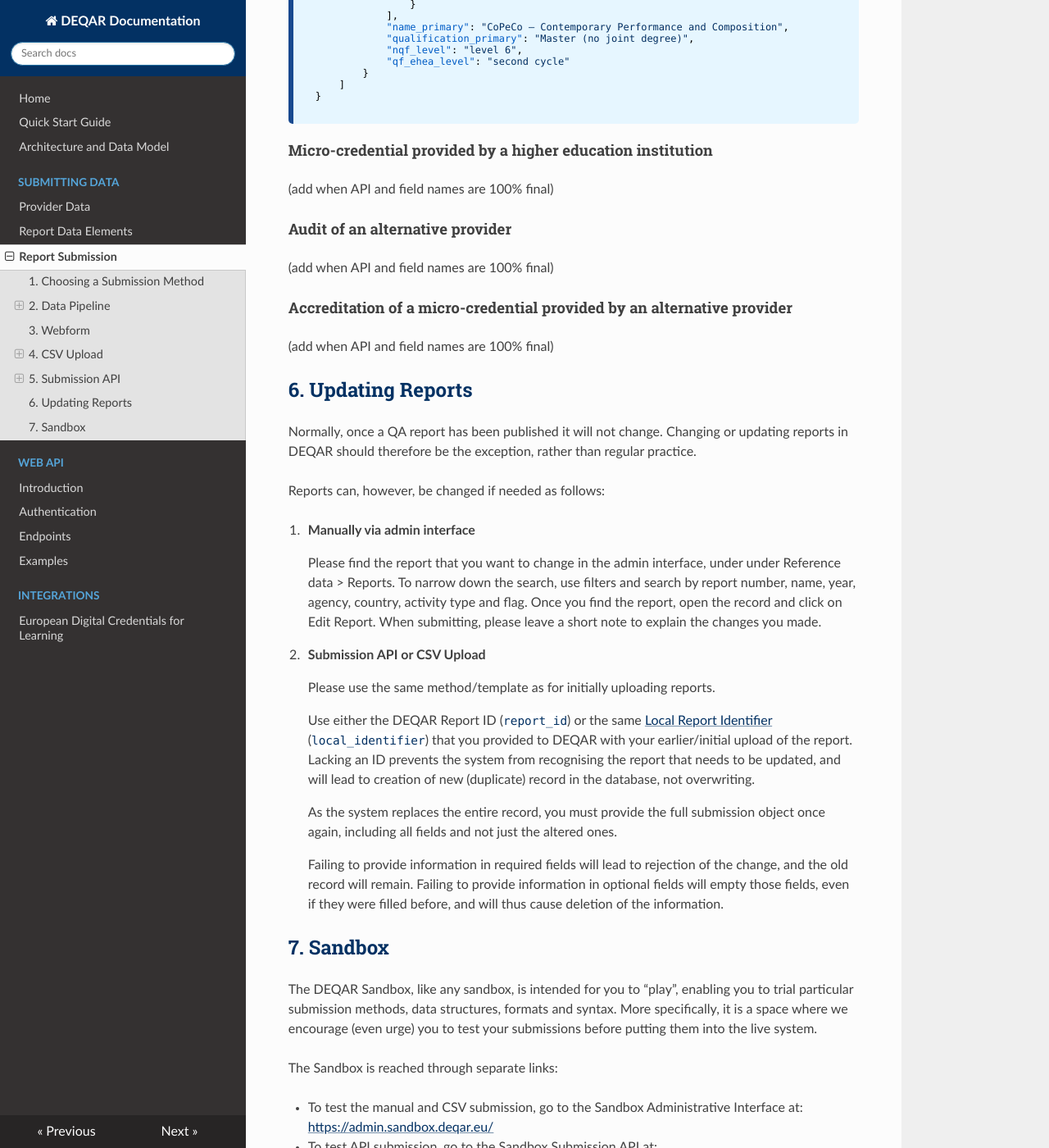
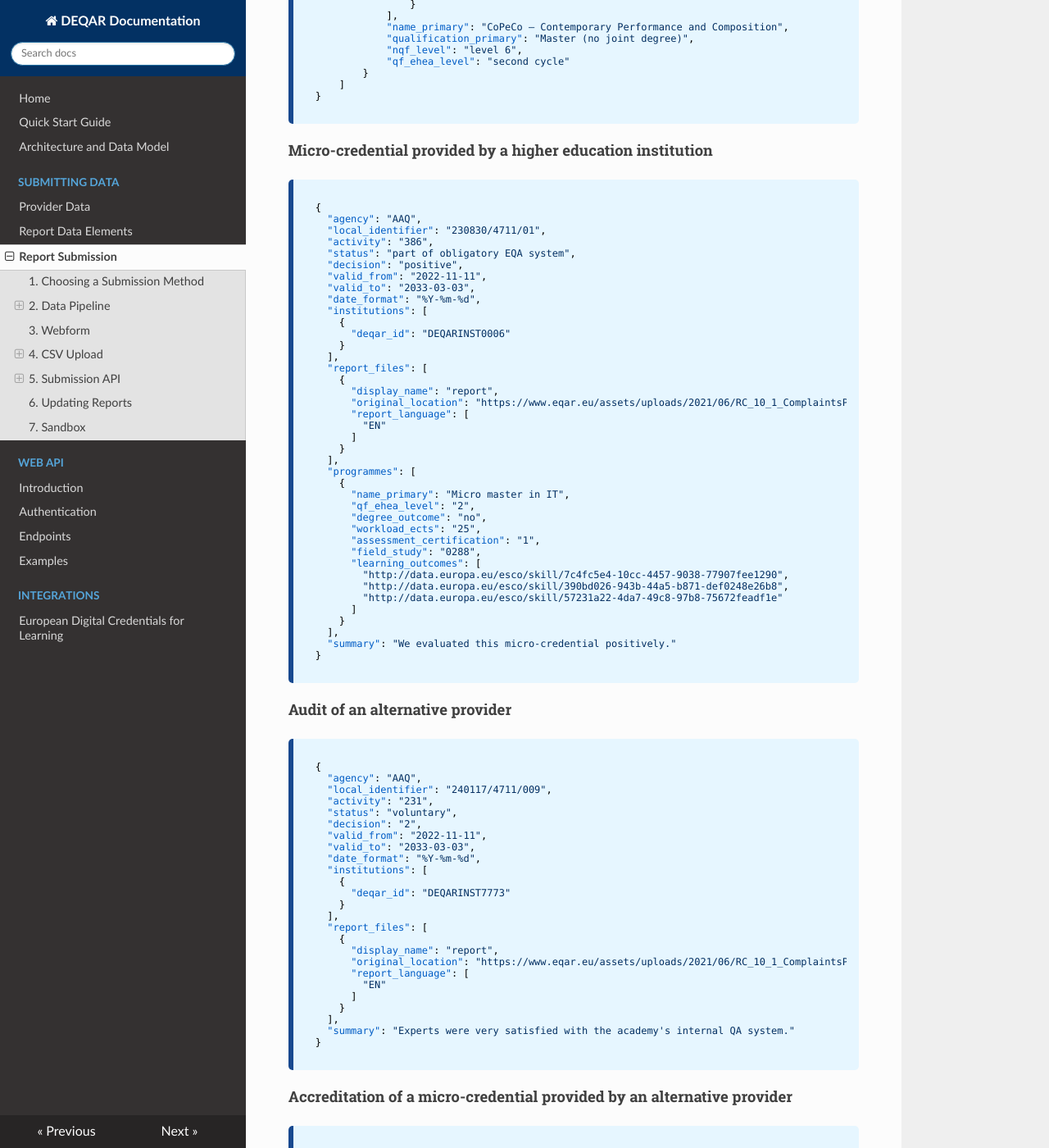
Before and after one commit to EQAR/deqar-docs, an MkDocs documentation site: the page built from docs/data_submission.md, in a window 1280 px wide and 1400 px high, scrolled down 13697 px. Shown: the whole window at 82% size. Built offline with MkDocs 1.6.1, drawn with Linux system fonts in a browser that asks for light colours; nearby versions of some CDN libraries; some of the changed text lies outside the part shown.

Commit message:
add JSON examples for MC and APs

````diff
--- a/docs/data_submission.md
+++ b/docs/data_submission.md
@@ -448,15 +448,123 @@
 
 #### Micro-credential provided by a higher education institution
 
-(add when API and field names are 100% final)
+```json
+{
+  "agency": "AAQ",
+  "local_identifier": "230830/4711/01",
+  "activity": "386",
+  "status": "part of obligatory EQA system",
+  "decision": "positive",
+  "valid_from": "2022-11-11",
+  "valid_to": "2033-03-03",
+  "date_format": "%Y-%m-%d",
+  "institutions": [
+    {
+      "deqar_id": "DEQARINST0006"
+    }
+  ],
+  "report_files": [
+    {
+      "display_name": "report",
+      "original_location": "https://www.eqar.eu/assets/uploads/2021/06/RC_10_1_ComplaintsPolicy_v3_0.pdf",
+      "report_language": [
+        "EN"
+      ]
+    }
+  ],
+  "programmes": [
+    {
+      "name_primary": "Micro master in IT",
+      "qf_ehea_level": "2",
+      "degree_outcome": "no",
+      "workload_ects": "25",
+      "assessment_certification": "1",
+      "field_study": "0288",
+      "learning_outcomes": [
+        "http://data.europa.eu/esco/skill/7c4fc5e4-10cc-4457-9038-77907fee1290",
+        "http://data.europa.eu/esco/skill/390bd026-943b-44a5-b871-def0248e26b8",
+        "http://data.europa.eu/esco/skill/57231a22-4da7-49c8-97b8-75672feadf1e"
+      ]
+    }
+  ],
+  "summary": "We evaluated this micro-credential positively."
+}
+```
 
 #### Audit of an alternative provider
 
-(add when API and field names are 100% final)
+```json
+{
+  "agency": "AAQ",
+  "local_identifier": "240117/4711/009",
+  "activity": "231",
+  "status": "voluntary",
+  "decision": "2",
+  "valid_from": "2022-11-11",
+  "valid_to": "2033-03-03",
+  "date_format": "%Y-%m-%d",
+  "institutions": [
+    {
+      "deqar_id": "DEQARINST7773"
+    }
+  ],
+  "report_files": [
+    {
+      "display_name": "report",
+      "original_location": "https://www.eqar.eu/assets/uploads/2021/06/RC_10_1_ComplaintsPolicy_v3_0.pdf",
+      "report_language": [
+        "EN"
+      ]
+    }
+  ],
+  "summary": "Experts were very satisfied with the academy's internal QA system."
+}
+```
 
 #### Accreditation of a micro-credential provided by an alternative provider
 
-(add when API and field names are 100% final)
+```json
+{
+  "agency": "AAQ",
+  "local_identifier": "230830/4711/02",
+  "activity": "386",
+  "status": "voluntary",
+  "decision": "positive",
+  "valid_from": "2022-11-11",
+  "valid_to": "2033-03-03",
+  "date_format": "%Y-%m-%d",
+  "institutions": [
+    {
+      "deqar_id": "DEQARINST7773"
+    }
+  ],
+  "report_files": [
+    {
+      "display_name": "report",
+      "original_location": "https://www.eqar.eu/assets/uploads/2021/06/RC_10_1_ComplaintsPolicy_v3_0.pdf",
+      "report_language": [
+        "EN"
+      ]
+    }
+  ],
+  "programmes": [
+    {
+      "name_primary": "Using Pandas and Python for survey analysis",
+      "qf_ehea_level": "2",
+      "degree_outcome": "2",
+      "workload_ects": "5",
+      "assessment_certification": "1",
+      "field_study": "0288",
+      "learning_outcomes": [
+        "http://data.europa.eu/esco/skill/7c4fc5e4-10cc-4457-9038-77907fee1290",
+        "http://data.europa.eu/esco/skill/390bd026-943b-44a5-b871-def0248e26b8",
+        "http://data.europa.eu/esco/skill/57231a22-4da7-49c8-97b8-75672feadf1e"
+      ]
+    }
+  ],
+  "summary": "This micro-credential offers valuable skills to students. It is offered by a company."
+}
+```
 
 ## Updating Reports
 
````
